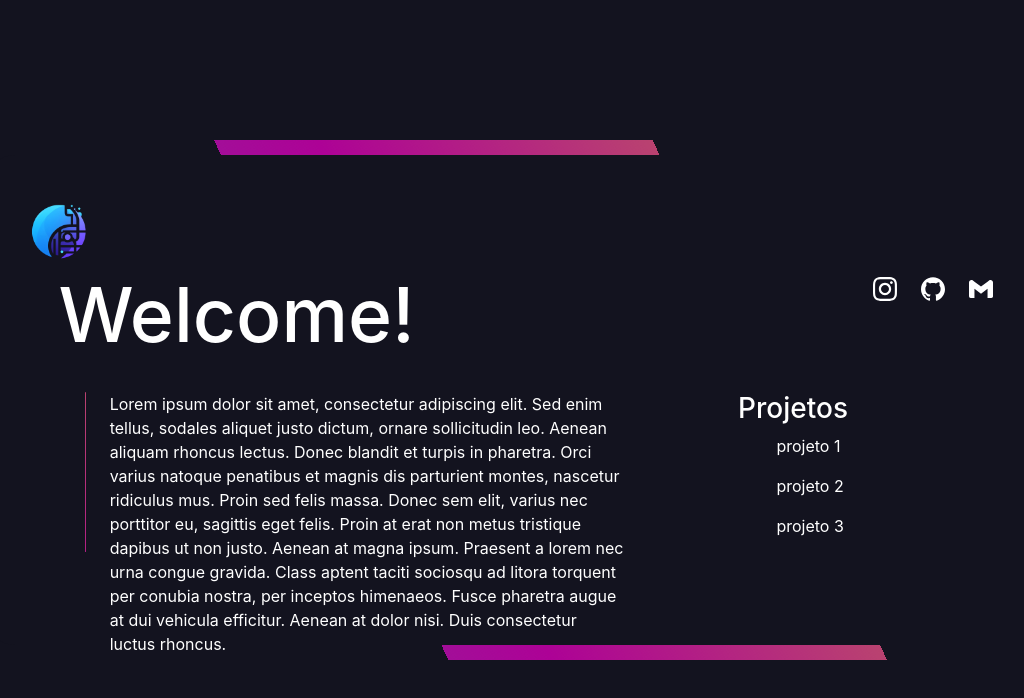
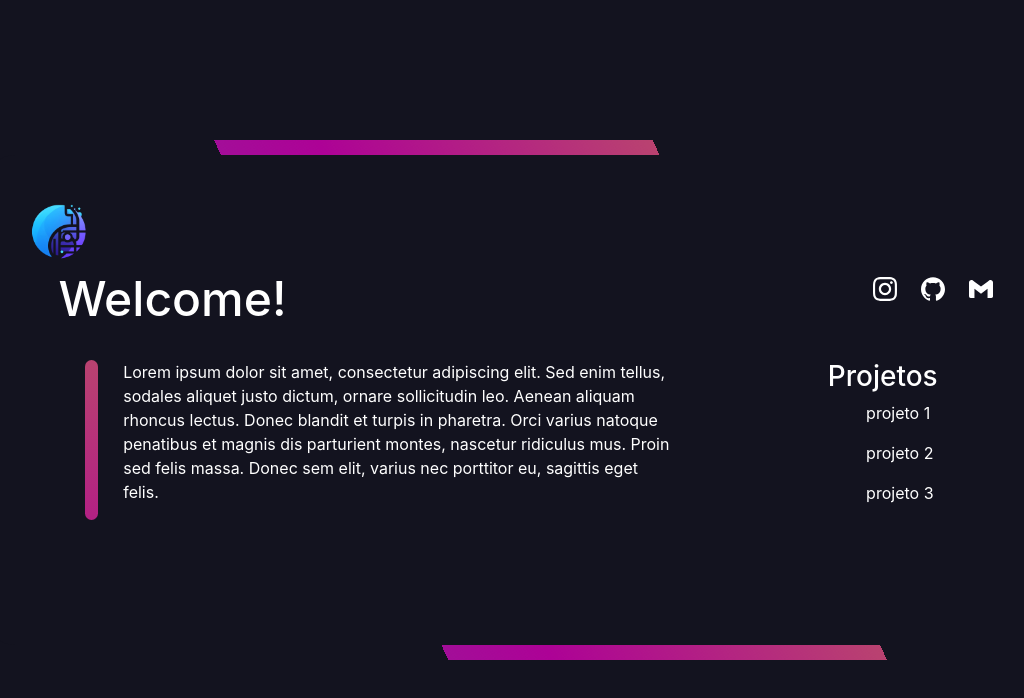
Before and after one commit to CreativeTrail/portifolio, a React (Create React App) app in the folder portifolio/: page / in a window 1280 px wide. Shown: the top 698 px of the page, without its empty margins (94-1118 px from the left). Built offline with nearby package versions, Linux system fonts and the light colour scheme.

Commit message:
style(portifolio): Modifica estrutura afim de melhorar responsividade

```diff
--- a/portifolio/package.json
+++ b/portifolio/package.json
@@ -10,6 +10,7 @@
     "react": "^18.2.0",
     "react-bootstrap": "^2.9.1",
     "react-dom": "^18.2.0",
+    "react-icons": "^4.12.0",
     "react-router-dom": "^6.18.0",
     "react-scripts": "5.0.1",
     "web-vitals": "^2.1.4"
--- a/portifolio/src/pages/welcomePage/WelcomePage.js
+++ b/portifolio/src/pages/welcomePage/WelcomePage.js
@@ -37,13 +37,11 @@ function WelcomePage (){
 
                     </Col>
                 </Row>
-                <Row>
-                    <Col className='col-1 posicao_paragrafo'>
+                <Row className='display_conteudo'>
+                    <Col className='col-8 posicao_paragrafo'>
                         <div className='div_paragrafo'></div>
-                    </Col>
-                    <Col className='col-6'>
                         <p>
-                            Lorem ipsum dolor sit amet, consectetur adipiscing elit. Sed enim tellus, sodales aliquet justo dictum, ornare sollicitudin leo. Aenean aliquam rhoncus lectus. Donec blandit et turpis in pharetra. Orci varius natoque penatibus et magnis dis parturient montes, nascetur ridiculus mus. Proin sed felis massa. Donec sem elit, varius nec porttitor eu, sagittis eget felis. Proin at erat non metus tristique dapibus ut non justo. Aenean at magna ipsum. Praesent a lorem nec urna congue gravida. Class aptent taciti sociosqu ad litora torquent per conubia nostra, per inceptos himenaeos. Fusce pharetra augue at dui vehicula efficitur. Aenean at dolor nisi. Duis consectetur luctus rhoncus.
+                            Lorem ipsum dolor sit amet, consectetur adipiscing elit. Sed enim tellus, sodales aliquet justo dictum, ornare sollicitudin leo. Aenean aliquam rhoncus lectus. Donec blandit et turpis in pharetra. Orci varius natoque penatibus et magnis dis parturient montes, nascetur ridiculus mus. Proin sed felis massa. Donec sem elit, varius nec porttitor eu, sagittis eget felis.
                         </p>
                     </Col>
                     <Col className='posicao_menu_projects'>
--- a/portifolio/src/pages/welcomePage/welcomePage.css
+++ b/portifolio/src/pages/welcomePage/welcomePage.css
@@ -116,8 +116,14 @@ h1, p, h3{
     z-index: 2;
 }
 
+p{
+    position: relative;
+    max-width: 45vw;
+    padding-left: 2vw;
+}
+
 h1 {
-    font-size: 75px;
+    font-size: 3em;
     padding-left: 3vw;
     padding-bottom: 3vh;
 }
@@ -150,7 +156,6 @@ h1 {
     border-radius: inherit;
     content: "";
     inset: 15px;
-    width: 1vw;
     position: absolute;
     background-color: #13131f;
 
@@ -160,6 +165,7 @@ h1 {
     z-index: 1;
     height: 100%;
     width: 100%;
+    display: flexbox;
 }
 
 .logo{
@@ -172,10 +178,12 @@ h1 {
     top: 0;
     right: 0;
     padding-bottom: 10vh;
+    position: relative;
 }
 
 .posicao_paragrafo{
     padding-left: 5vw;
+    display: flex;
 }
 
 .posicao_menu_projects{
@@ -223,5 +231,11 @@ h1 {
     }
 }
 
+.display_conteudo{
+    display: flex;
+    flex-direction: row;
+    flex-wrap: wrap;
+}
+
 
 /*# sourceMappingURL=main.e70d39a8.css.map*/
```
